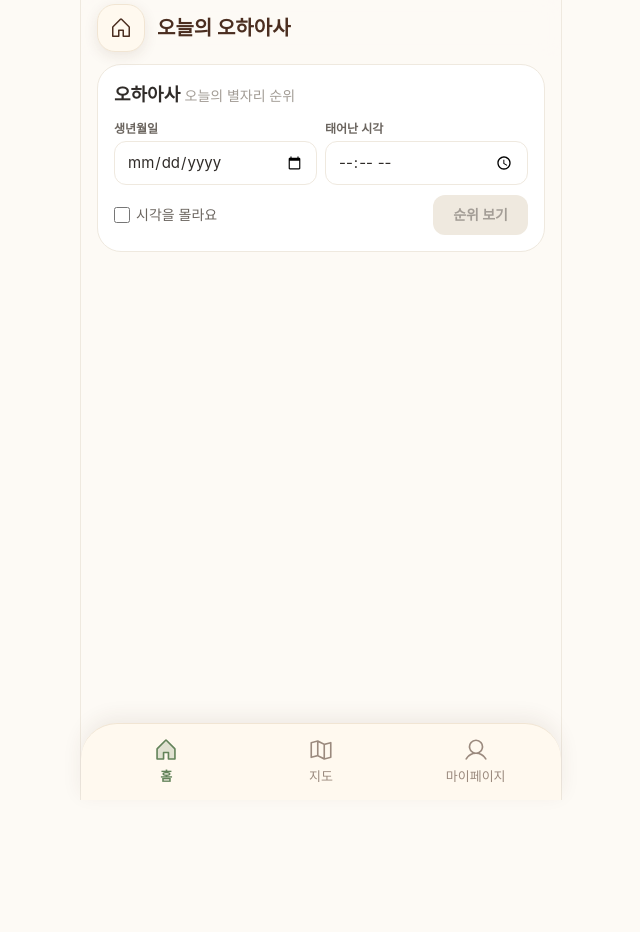
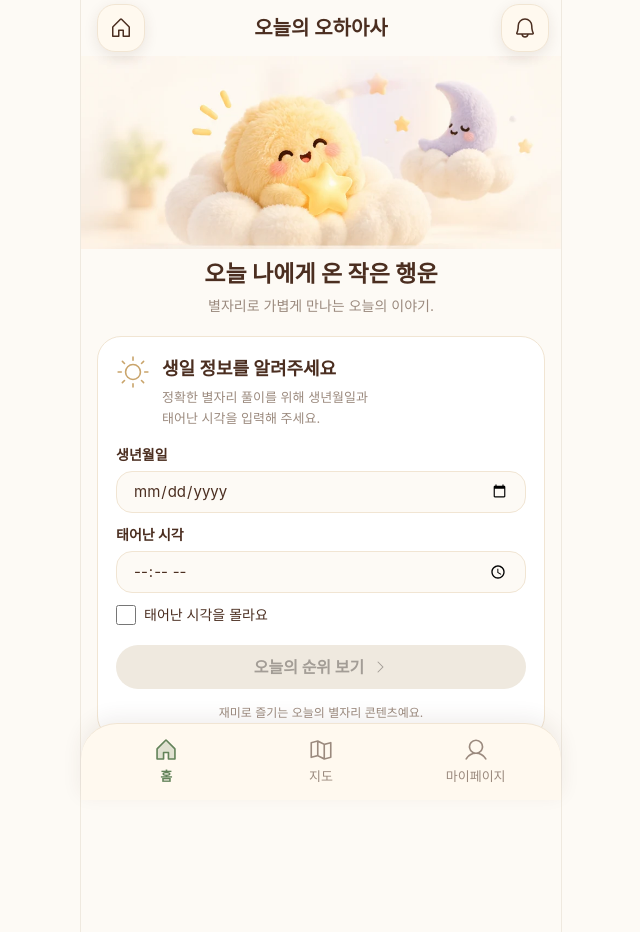
Before and after one commit to Auto-hyun/2026-2-OSSProj-Warmplus-05, a Next.js app in the folder src/: page /fortune in a window 1280 px wide. Shown: the whole page, without its empty margins (319-959 px from the left). Before the commit the page ends 800 px from the top, so only its background shows below. Built offline with nearby package versions, Linux system fonts and the light colour scheme; a web font is replaced by a local one.

Commit message:
오늘의 오하아사 화면을 원안 그림과 입력 카드로 개편

```diff
--- a/src/app/(tabs)/fortune/page.tsx
+++ b/src/app/(tabs)/fortune/page.tsx
@@ -1,12 +1,20 @@
+import Image from 'next/image';
 import { FortuneSection } from '@/components/home/FortuneSection';
-import { AppBar } from '@/components/layout/AppBar';
+import { PageHeader } from '@/components/layout/PageHeader';
 
 export default function FortunePage() {
   return (
     <>
-      <AppBar title="오늘의 오하아사" />
-      <div className="px-4 pt-2">
-        <FortuneSection />
+      <PageHeader title="오늘의 오하아사" />
+      <div className="pb-4">
+        <Image src="/village/screens/fortune-hero.webp" alt="" width={882} height={355} preload sizes="480px" className="h-auto w-full" />
+        <div className="px-4">
+          <h2 className="mt-2 text-center text-[23px] font-bold text-cocoa-900">오늘 나에게 온 작은 행운</h2>
+          <p className="mt-1 text-center text-sm text-taupe-500">별자리로 가볍게 만나는 오늘의 이야기.</p>
+          <div className="mt-5">
+            <FortuneSection />
+          </div>
+        </div>
       </div>
     </>
   );
--- a/src/components/home/BirthForm.tsx
+++ b/src/components/home/BirthForm.tsx
@@ -1,6 +1,7 @@
 'use client';
 
 import { useState, type FormEvent } from 'react';
+import { CaretRightIcon } from '@phosphor-icons/react';
 import { isValidDayKey, todayKey } from '@/lib/date';
 import type { Birth } from '@/lib/fortune';
 import { useStore } from '@/lib/storage/useApp';
@@ -12,7 +13,7 @@ type Props = {
   submitLabel?: string;
 };
 
-/** 생년월일(필수)과 태어난 시각(모르면 비움). 이 기기에만 저장한다 */
+/** 생년월일(필수)과 태어난 시각(모르면 비움). 이 기기에만 저장한다. 오하아사·마이페이지에서 같이 쓴다 */
 export function BirthForm({ initial, onDone, onCancel, submitLabel = '저장' }: Props) {
   const store = useStore();
   const [date, setDate] = useState(initial?.date ?? '');
@@ -29,10 +30,9 @@ export function BirthForm({ initial, onDone, onCancel, submitLabel = '저장' }:
   }
 
   return (
-    <form onSubmit={submit} className="space-y-2.5">
-      <div className="grid grid-cols-2 gap-2">
-        <label className="block min-w-0">
-          <span className="mb-1 block text-xs font-semibold text-ink-600">생년월일</span>
+    <form onSubmit={submit} className="space-y-3">
+      <label className="block">
+        <span className="mb-1.5 block text-sm font-bold text-cocoa-900">생년월일</span>
         <input
           type="date"
           required
@@ -40,37 +40,37 @@ export function BirthForm({ initial, onDone, onCancel, submitLabel = '저장' }:
           max={max}
           value={date}
           onChange={(e) => setDate(e.target.value)}
-            className="h-11 w-full min-w-0 rounded-xl border border-line bg-surface px-3 text-[15px]"
+          className="h-[42px] w-full min-w-0 rounded-2xl border border-cream-line bg-bg px-4 text-[15px] text-cocoa-900"
         />
       </label>
-        <label className="block min-w-0">
-          <span className="mb-1 block text-xs font-semibold text-ink-600">태어난 시각</span>
+      <label className="block">
+        <span className="mb-1.5 block text-sm font-bold text-cocoa-900">태어난 시각</span>
         <input
           type="time"
           value={unknownTime ? '' : time}
           disabled={unknownTime}
           required={!unknownTime}
           onChange={(e) => setTime(e.target.value)}
-            className="h-11 w-full min-w-0 rounded-xl border border-line bg-surface px-3 text-[15px] disabled:bg-bg disabled:text-ink-400"
+          className="h-[42px] w-full min-w-0 rounded-2xl border border-cream-line bg-bg px-4 text-[15px] text-cocoa-900 disabled:bg-cream disabled:text-taupe-500"
         />
       </label>
-      </div>
-      <div className="flex items-center gap-2">
-        <label className="flex flex-1 items-center gap-1.5 text-sm text-ink-600">
-          <input type="checkbox" checked={unknownTime} onChange={(e) => setUnknownTime(e.target.checked)} className="size-4 accent-ink-900" />
-          시각을 몰라요
+      <label className="flex items-center gap-2 text-sm text-cocoa-900">
+        <input type="checkbox" checked={unknownTime} onChange={(e) => setUnknownTime(e.target.checked)} className="size-5 accent-leaf-600" />
+        태어난 시각을 몰라요
       </label>
+      <div className="flex gap-2 pt-2">
         {onCancel && (
-          <button type="button" onClick={onCancel} className="h-10 rounded-xl border border-line bg-surface px-4 text-sm font-bold active:bg-black/5">
+          <button type="button" onClick={onCancel} className="h-12 rounded-full border border-cream-line bg-surface px-5 text-[15px] font-bold text-cocoa-900 active:bg-black/5">
             취소
           </button>
         )}
         <button
           type="submit"
           disabled={!valid}
-          className="h-10 rounded-xl bg-yellow-500 px-5 text-sm font-bold text-ink-900 active:brightness-95 disabled:bg-line disabled:text-ink-400"
+          className="inline-flex h-11 flex-1 items-center justify-center gap-2 rounded-full bg-leaf-600 text-[16px] font-bold text-white transition-transform active:scale-[0.98] disabled:bg-line disabled:text-ink-400"
         >
           {submitLabel}
+          <CaretRightIcon size={16} aria-hidden />
         </button>
       </div>
     </form>
--- a/src/components/home/FortuneSection.tsx
+++ b/src/components/home/FortuneSection.tsx
@@ -1,43 +1,57 @@
 'use client';
 
 import { useState } from 'react';
-import { CaretDownIcon } from '@phosphor-icons/react';
+import { CaretDownIcon, SunIcon } from '@phosphor-icons/react';
 import { todayKey } from '@/lib/date';
 import { fortuneFor, zodiacRanking, type Birth } from '@/lib/fortune';
 import { cn } from '@/lib/cn';
 import { useApp } from '@/lib/storage/useApp';
 import { BirthForm } from './BirthForm';
 
-/** 오하아사: 생년월일·태어난 시각을 받으면 오늘의 별자리 순위, 운세, 럭키 아이템을 보여 준다 */
+/** 오하아사: 생년월일·태어난 시각을 받으면 오늘의 별자리 순위, 운세, 럭키 아이템을 보여 준다 (Figma 카드 모양) */
 export function FortuneSection() {
   const birth = useApp((s) => s.profile.birth);
   const [editing, setEditing] = useState(false);
 
-  if (birth === undefined) return <div className="h-40 rounded-3xl bg-surface/60" />;
+  if (birth === undefined) return <div className="h-80 rounded-[24px] bg-surface/60" />;
 
-  const showForm = !birth || editing;
-  return (
-    <section aria-labelledby="fortune-title" className="rounded-3xl border border-line bg-surface p-4">
-      <div className="mb-3 flex items-center justify-between">
-        <h2 id="fortune-title" className="text-lg font-bold">
-          오하아사 <span className="text-sm font-medium text-ink-400">오늘의 별자리 순위</span>
-        </h2>
-        {birth && !editing && (
-          <button type="button" onClick={() => setEditing(true)} className="text-xs font-medium text-ink-400 underline underline-offset-2">
-            생일 바꾸기
-          </button>
-        )}
-      </div>
-      {showForm ? (
+  // 생일을 아직 모르거나 바꾸는 중: 생일 입력 카드
+  if (!birth || editing) {
+    return (
+      <section aria-labelledby="fortune-title" className="rounded-[24px] border border-cream-line bg-surface p-[18px]">
+        <div className="mb-4 flex items-start gap-3">
+          <SunIcon size={34} weight="light" className="shrink-0 text-[#c9a46b]" aria-hidden />
+          <div>
+            <h2 id="fortune-title" className="text-lg font-bold text-cocoa-900">
+              생일 정보를 알려주세요
+            </h2>
+            <p className="mt-1 text-[13px] leading-relaxed text-taupe-500">정확한 별자리 풀이를 위해 생년월일과
+              <br />
+              태어난 시각을 입력해 주세요.</p>
+          </div>
+        </div>
         <BirthForm
           initial={birth}
-          submitLabel="순위 보기"
+          submitLabel="오늘의 순위 보기"
           onDone={() => setEditing(false)}
           onCancel={birth ? () => setEditing(false) : undefined}
         />
-      ) : (
-        <FortuneCard birth={birth} />
-      )}
+        <p className="mt-4 text-center text-xs text-taupe-500">재미로 즐기는 오늘의 별자리 콘텐츠예요.</p>
+      </section>
+    );
+  }
+
+  return (
+    <section aria-labelledby="fortune-title" className="rounded-[24px] border border-cream-line bg-surface p-4 shadow-[0_6px_18px_rgba(75,46,32,0.05)]">
+      <div className="mb-3 flex items-center justify-between">
+        <h2 id="fortune-title" className="text-lg font-bold text-cocoa-900">
+          오늘의 별자리 순위
+        </h2>
+        <button type="button" onClick={() => setEditing(true)} className="text-xs font-medium text-taupe-500 underline underline-offset-2">
+          생일 바꾸기
+        </button>
+      </div>
+      <FortuneCard birth={birth} />
     </section>
   );
 }
@@ -49,13 +63,13 @@ function FortuneCard({ birth }: { birth: Birth }) {
 
   return (
     <div className="space-y-2.5">
-      <div className="flex items-center gap-4 rounded-2xl bg-yellow-100 p-4">
+      <div className="flex items-center gap-4 rounded-2xl bg-cream p-4">
         <p className="w-14 shrink-0 text-center text-4xl font-extrabold">
           {f.rank}
           <span className="text-base font-bold">위</span>
         </p>
         <div className="min-w-0 flex-1">
-          <p className="text-sm font-semibold text-brown-600">
+          <p className="text-sm font-semibold text-leaf-600">
             {f.zodiac.emoji} {f.zodiac.name} · {f.rankLabel}
           </p>
           <p className="mt-1 font-bold">{f.luck}</p>
@@ -64,7 +78,7 @@ function FortuneCard({ birth }: { birth: Birth }) {
       </div>
 
       <div className="grid grid-cols-2 gap-2">
-        <div className="flex items-center gap-2.5 rounded-2xl border border-line px-3 py-2.5">
+        <div className="flex items-center gap-2.5 rounded-2xl border border-cream-line px-3 py-2.5">
           <span className="text-2xl" aria-hidden>
             {f.item.emoji}
           </span>
@@ -73,7 +87,7 @@ function FortuneCard({ birth }: { birth: Birth }) {
             <p className="truncate font-bold">{f.item.name}</p>
           </div>
         </div>
-        <div className="flex items-center gap-2.5 rounded-2xl border border-line px-3 py-2.5">
+        <div className="flex items-center gap-2.5 rounded-2xl border border-cream-line px-3 py-2.5">
           <span aria-hidden className="size-7 shrink-0 rounded-full border border-black/5" style={{ backgroundColor: f.color.hex }} />
           <div className="min-w-0">
             <p className="text-[11px] font-semibold text-ink-400">럭키 컬러</p>
@@ -98,7 +112,7 @@ function FortuneCard({ birth }: { birth: Birth }) {
               key={z.id}
               className={cn(
                 'flex items-center gap-2 rounded-lg px-2.5 py-1.5 text-sm',
-                z.id === f.zodiac.id ? 'bg-yellow-100 font-bold' : 'text-ink-600',
+                z.id === f.zodiac.id ? 'bg-cream font-bold' : 'text-taupe-500',
               )}
             >
               <span className="w-5 text-right font-bold tabular-nums">{i + 1}</span>
```
Also changed, not shown: src/public/village/screens/fortune-hero.webp (added). Lines whose indentation alone changed are shown as unchanged.
